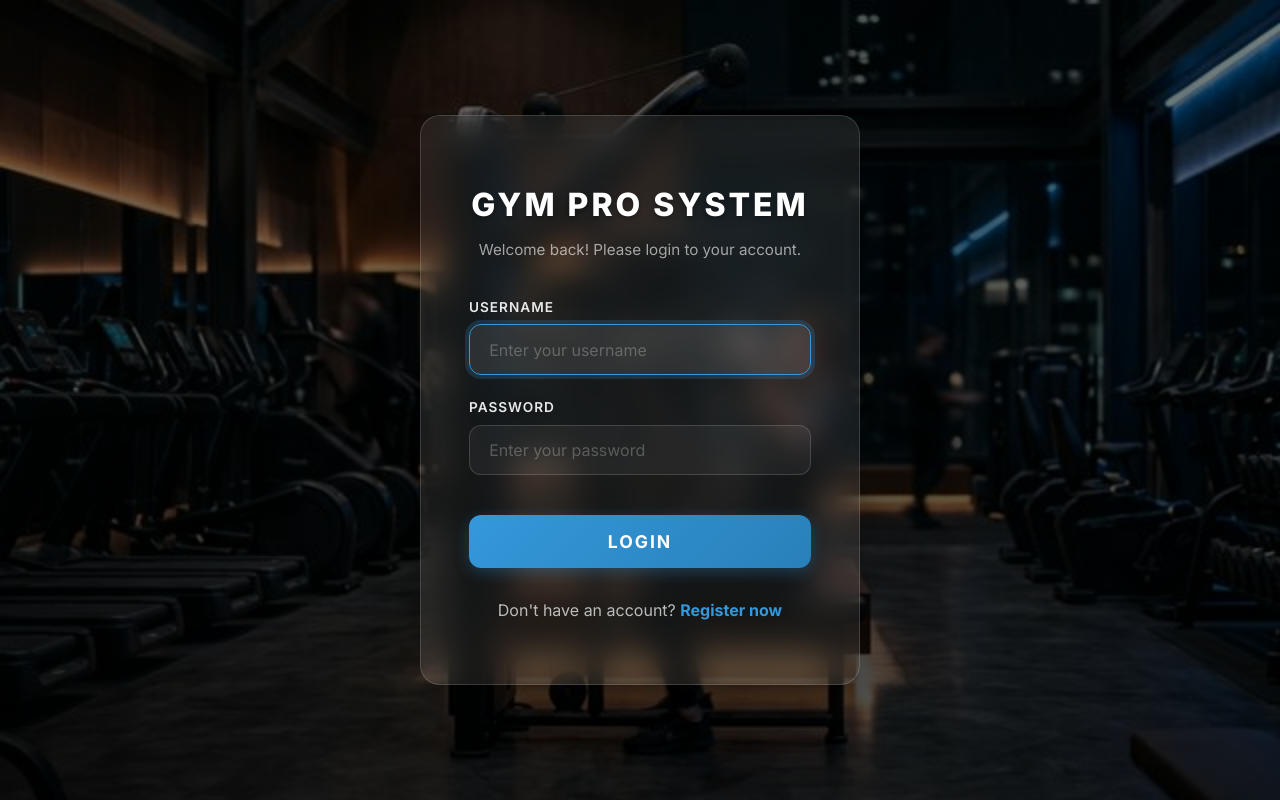
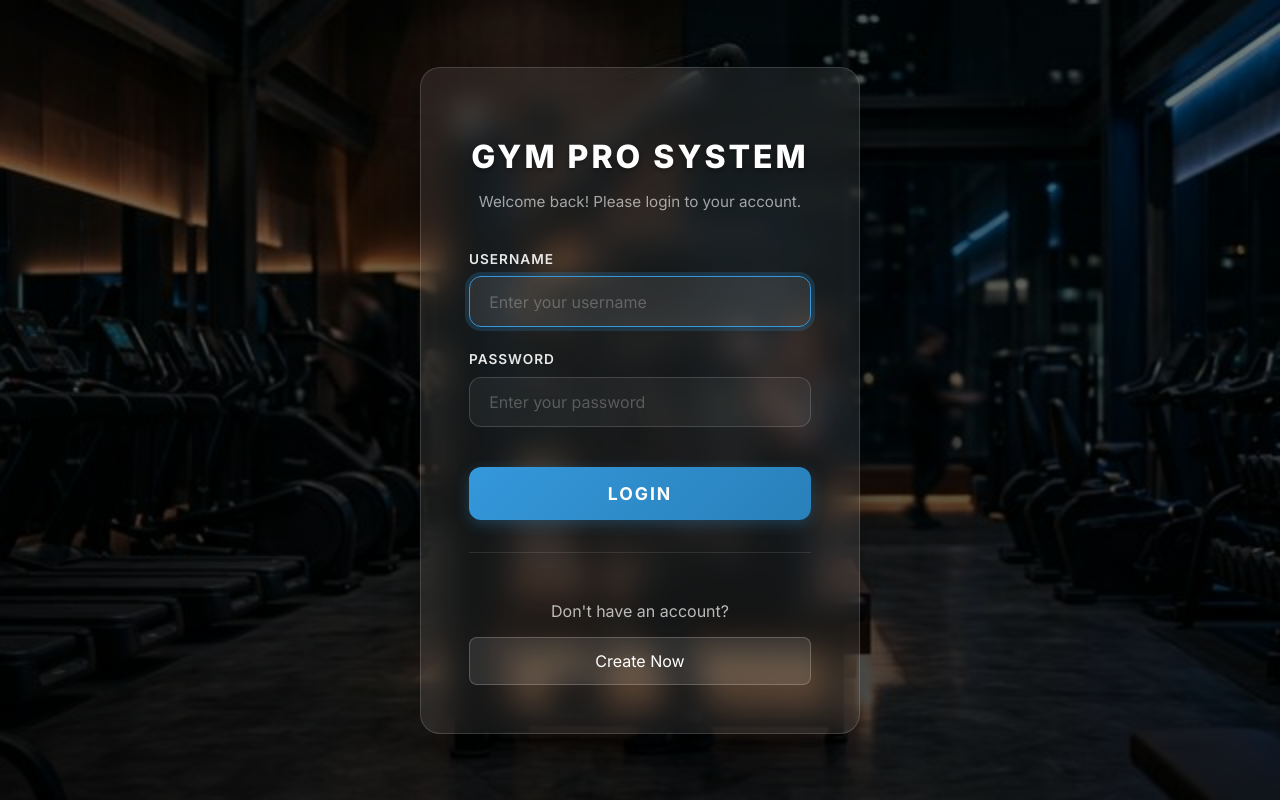
Before and after one commit to Jeremiahkariuki/gym-website, a Django app: page /login/ in a window 1280 px wide. Run offline with Django 5.2, Linux system fonts and the light colour scheme.

Commit message:
create now resirection

```diff
--- a/base/gym/views/auth.py
+++ b/base/gym/views/auth.py
@@ -116,11 +116,6 @@ def staff_create(request):
 
 
 def register_view(request):
-    if request.user.is_authenticated:
-        if request.user.is_staff:
-            return redirect("dashboard")
-        return redirect("portal_dashboard")
-
     if request.method == "POST":
         form = RegistrationForm(request.POST)
         if form.is_valid():
--- a/base/templates/gym/login.html
+++ b/base/templates/gym/login.html
@@ -57,10 +57,13 @@
                 <button type="submit" class="login-btn">Login</button>
             </form>
 
-            <p class="auth-links" style="margin-top: 2rem; color: rgba(255, 255, 255, 0.7); text-align: center;">
-                Don't have an account?
-                <a href="{% url 'register' %}" class="register-link">Register now</a>
-            </p>
+            <div
+                style="margin-top: 2rem; border-top: 1px solid rgba(255,255,255,0.1); padding-top: 2rem; text-align: center;">
+                <p style="color: rgba(255, 255, 255, 0.7); margin-bottom: 1rem;">Don't have an account?</p>
+                <a href="{% url 'register' %}" class="btn"
+                    style="background: rgba(255,255,255,0.1); border: 1px solid rgba(255,255,255,0.2); color: white; display: block; padding: 0.8rem; border-radius: 8px; text-decoration: none; transition: all 0.3s ease;">Create
+                    Now</a>
+            </div>
         </div>
     </div>
 
```
